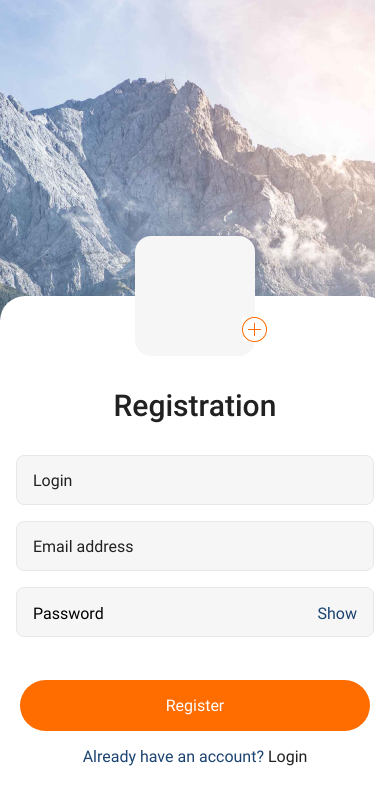
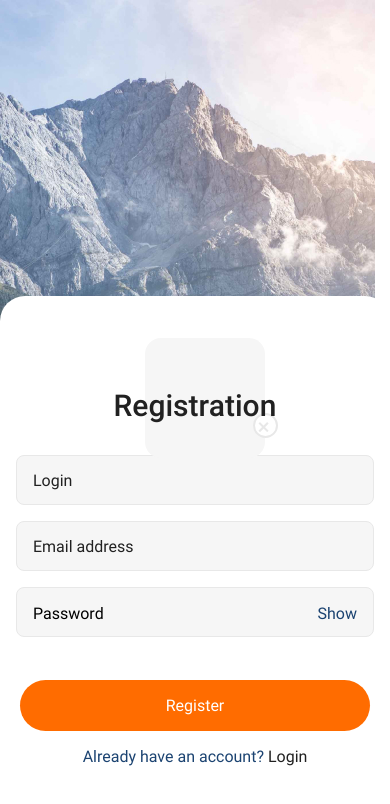
Before and after one commit to IgorSME/isw-react-native, a React Native app: screen /Create in a window 390 px wide. Both pictures are taken after a click on the element "Register". Shown: the top 804 px of the page. Built offline with nearby package versions, Linux system fonts and the light colour scheme; no server answers.

Commit message:
add firebase

```diff
--- /dev/null
+++ b/Components/Avatar.jsx
@@ -0,0 +1,87 @@
+import { Image, StyleSheet, Text, TouchableOpacity, View } from "react-native";
+import { useSelector } from "react-redux";
+
+const Avatar = ({ isEmpty, navigation, isAuth }) => {
+  const chooseAvatar = () => {
+    navigation.navigate("CreateAvatarScreen", { isAuth: isAuth });
+  };
+  const { photoURL } = useSelector((state) => state.auth);
+
+  const avatar = <Image source={{ uri: photoURL }} style={styles.avatarImg} />;
+
+  const addBtn = isEmpty ? (
+    <Text style={styles.avatarInputBtnTextEmpty}>+</Text>
+  ) : (
+    <Text
+      style={{
+        ...styles.avatarInputBtnTextEmpty,
+        ...styles.avatarInputBtnText,
+      }}
+    >
+      +
+    </Text>
+  );
+
+  return (
+    <View style={styles.avatarInput}>
+      {avatar}
+      <TouchableOpacity
+        activeOpacity={0.7}
+        onPress={chooseAvatar}
+        style={{
+          ...styles.avatarInputBtn,
+          borderColor: isEmpty ? "#FF6C00" : "#E8E8E8",
+        }}
+      >
+        {addBtn}
+      </TouchableOpacity>
+    </View>
+  );
+};
+
+export default Avatar;
+
+const styles = StyleSheet.create({
+  avatarInput: {
+    width: 120,
+    height: 120,
+    backgroundColor: "#F6F6F6",
+    borderRadius: 16,
+    position: "absolute",
+
+    left: "50%",
+    transform: [{ translateX: -50 }, { translateY: -50 }],
+  },
+  avatarImg: {
+    width: "100%",
+    height: "100%",
+    overflow: "hidden",
+    borderRadius: 16,
+    resizeMode: "contain",
+  },
+  avatarInputBtn: {
+    flex:1,
+    position: "absolute",
+    width: 25,
+    height: 25,
+    backgroundColor: "#FFFFFF",
+    borderRadius: 90,
+    borderColor: "#FF6C00",
+    borderWidth: 2,
+    justifyContent: "center",
+    alignItems: "center",
+    right: -12.5,
+    bottom: 20,
+  },
+  avatarInputBtnTextEmpty: {
+    color: "#FF6C00",
+    justifyContent: "center",
+    textAlign: "center",
+    fontSize: 26,
+    lineHeight: 26,
+  },
+  avatarInputBtnText: {
+    color: "#E8E8E8",
+    transform: [{ rotate: "45deg" }],
+  },
+});
--- /dev/null
+++ b/Components/Comment.jsx
@@ -0,0 +1,71 @@
+import { Image, StyleSheet, Text, View } from "react-native";
+import { useSelector } from "react-redux";
+
+const Comment = ({ comment }) => {
+  return (
+    <View style={styles.container}>
+      {/* <Image source={{ uri: avatar }} style={styles.avatar} /> */}
+      <View style={styles.comment}>
+        <Text style={styles.text}>{comment.comment}</Text>
+        <Text style={styles.commentDate}>{comment.dateComment}</Text>
+      </View>
+    </View>
+  );
+};
+
+export default Comment;
+const styles = StyleSheet.create({
+  container: {
+    paddingTop: 24,
+    flexDirection: "row",
+  },
+  avatar: {
+    borderRadius: 8,
+    width: 28,
+    height: 28,
+  },
+  comment: {
+    padding: 16,
+    flexShrink: 1,
+    width: "100%",
+    backgroundColor: "rgba(0, 0, 0, 0.03)",
+    borderBottomLeftRadius: 6,
+    borderBottomRightRadius: 6,
+  },
+  leftComment: {
+    marginLeft: 16,
+    borderTopLeftRadius: 0,
+    borderTopRightRadius: 6,
+  },
+  rightComment: {
+    marginRight: 16,
+    borderTopLeftRadius: 6,
+    borderTopRightRadius: 0,
+  },
+  text: {
+    fontFamily: "Roboto-Regular",
+    fontStyle: "normal",
+    fontWeight: "400",
+    fontSize: 13,
+    lineHeight: 18,
+
+    color: "#212121",
+  },
+  date: {
+    marginTop: 8,
+    fontFamily: "Roboto-Regular",
+    fontStyle: "normal",
+    fontWeight: "400",
+    fontSize: 10,
+    lineHeight: 12,
+    textAlign: "right",
+
+    color: "#BDBDBD",
+  },
+  dateRight: {
+    textAlign: "right",
+  },
+  dateLeft: {
+    textAlign: "left",
+  },
+});
--- a/Screens/MainScreens/ProfileScreen.jsx
+++ b/Screens/MainScreens/ProfileScreen.jsx
@@ -1,7 +1,11 @@
 import React from "react";
 import { View, Text, StyleSheet } from "react-native";
+import { useState, useEffect } from "react";
+import { useSelector } from "react-redux";
 
 export default function ProfileScreen() {
+  const [posts, setPosts] = useState([]);
+  const { userId, nickname } = useSelector((state) => state.auth);
   return (
     <View style={styles.container}>
       <Text>ProfileScreen</Text>
--- a/Screens/NestedScreens/CommentsScreen.jsx
+++ b/Screens/NestedScreens/CommentsScreen.jsx
@@ -1,11 +1,113 @@
-import React from "react";
-import { View, Text, StyleSheet, Image } from "react-native";
+import { useEffect, useState } from "react";
+import {
+  View,
+  Text,
+  StyleSheet,
+  Image,
+  TextInput,
+  TouchableOpacity,
+  TouchableWithoutFeedback,
+  KeyboardAvoidingView,
+  Keyboard,
+} from "react-native";
+import Comment from "../../Components/Comment";
+import { AntDesign } from "@expo/vector-icons";
+import { db } from "../../firebase/config";
+import {
+  doc,
+  collection,
+  addDoc,
+  updateDoc,
+  query,
+  onSnapshot,
+} from "firebase/firestore";
+import { useSelector } from "react-redux";
 
 export default function CommentsScreen({ route }) {
+  const [comment, setComment] = useState("");
+  const [allComments, setAllComments] = useState([]);
+  const [isShowKeyboard, setIsShowKeyboard] = useState(false);
+  const { postId } = route.params;
+  const { nickname } = useSelector((state) => state.auth);
+
+  const getAllComments = () => {
+    const q = query(collection(db, "posts", postId, "comments"));
+    const unsubscribe = onSnapshot(q, (querySnapshot) => {
+      const allComment = [];
+      querySnapshot.forEach((doc) => {
+        allComment.push(doc.data());
+      });
+      setAllComments(allComment);
+    });
+  };
+
+  useEffect(() => {
+    getAllComments();
+  }, []);
+
+  const sendComment = async () => {
+    const addComment = await addDoc(
+      collection(db, "posts", postId, "comments"),
+      {
+        comment,
+        nickname,
+        dateComment: Date.now().toString(),
+      }
+    );
+    keyboardHide();
+    setComment("");
+  };
+  const keyboardHide = () => {
+    setIsShowKeyboard(false);
+    Keyboard.dismiss();
+  };
+
   return (
-    <View style={styles.container}>
-      <Image source={{ uri: route.params.photo }} style={styles.postImage} />
-    </View>
+    <TouchableWithoutFeedback onPress={Keyboard.dismiss}>
+      <KeyboardAvoidingView
+        behavior={Platform.OS == "ios" ? "padding" : "height"}
+        style={{
+          flex: 1,
+          backgroundColor: "#FFFFFF",
+          // marginBottom: isShowKeyboard ? 144 : 16,
+        }}
+      >
+        <View style={styles.container}>
+          <Image
+            source={{ uri: route.params.photo }}
+            style={styles.postImage}
+          />
+          <View style={styles.comments}>
+            {allComments.map((item, i) => (
+              <Comment key={i} comment={item} />
+            ))}
+          </View>
+        </View>
+        <View
+          style={{
+            ...styles.inputCommentWrapper,
+            // marginBottom: isShowKeyboard ? 144 : 16,
+          }}
+        >
+          <TextInput
+            value={comment}
+            onChangeText={setComment}
+            placeholder="Comment..."
+            placeholderTextColor="#BDBDBD"
+            style={styles.input}
+            multiline
+          />
+          <View style={styles.sendBtnWrapper}>
+            <TouchableOpacity
+              style={{ ...styles.sendBtn, backgroundColor: "#FF6C00" }}
+              onPress={sendComment}
+            >
+              <AntDesign name="arrowup" size={24} color={"white"} />
+            </TouchableOpacity>
+          </View>
+        </View>
+      </KeyboardAvoidingView>
+    </TouchableWithoutFeedback>
   );
 }
 
@@ -22,4 +124,46 @@ const styles = StyleSheet.create({
     borderRadius: 8,
     marginBottom: 8,
   },
+  comments: {
+    marginTop: 32,
+  },
+  inputCommentWrapper: {
+    marginHorizontal: 16,
+    marginBottom: 16,
+    marginTop: 16,
+    justifyContent: "center",
+    backgroundColor: "#F6F6F6",
+    minHeight: 50,
+    justifyContent: "center",
+    borderColor: "#E8E8E8",
+    borderWidth: 1,
+    borderStyle: "solid",
+    borderRadius: 32,
+    position: "relative",
+  },
+  input: {
+    padding: 16,
+    paddingTop: 17,
+    fontStyle: "normal",
+    fontWeight: "500",
+    fontSize: 16,
+    lineHeight: 19,
+
+    color: "#BDBDBD",
+  },
+
+  sendBtnWrapper: {
+    position: "absolute",
+    right: 8,
+    top: 0,
+    height: "100%",
+    justifyContent: "center",
+  },
+  sendBtn: {
+    borderRadius: 90,
+    width: 34,
+    height: 34,
+    justifyContent: "center",
+    alignItems: "center",
+  },
 });
--- a/Screens/RegistrationScreen.jsx
+++ b/Screens/RegistrationScreen.jsx
@@ -1,5 +1,5 @@
 import React, { useState } from "react";
-
+import Avatar from "../Components/Avatar";
 import {
   StyleSheet,
   View,
@@ -75,7 +75,7 @@ export default function RegistrationScreen({ navigation }) {
                 paddingBottom: isShowKeyboard ? 32 : 78,
               }}
             >
-              <View style={styles.addPhoto}>
+              {/* <View style={styles.addPhoto}>
                 <Image source={{ url: "" }} />
                 <TouchableOpacity
                   activeOpacity={0.8}
@@ -84,7 +84,12 @@ export default function RegistrationScreen({ navigation }) {
                 >
                   <Image source={require("../assets/images/add.jpg")} />
                 </TouchableOpacity>
-              </View>
+              </View> */}
+              <Avatar
+                isEmplty={true}
+                navigation={navigation}
+                isRegestration={true}
+              />
               <Text style={styles.textHeader}>Registration</Text>
               <TextInput
                 value={state.login}
--- a/firebase/config.js
+++ b/firebase/config.js
@@ -1,6 +1,9 @@
 // Import the functions you need from the SDKs you need
 import { initializeApp } from "firebase/app";
 import { getAuth } from "firebase/auth";
+import "firebase/firestore";
+import "firebase/storage";
+import { getFirestore } from "firebase/firestore";
 
 const firebaseConfig = {
   apiKey: "AIzaSyAmrJTIn7alGwNrEFsstEanf8KZQkKV3HI",
@@ -16,3 +19,4 @@ const firebaseConfig = {
 const app = initializeApp(firebaseConfig);
 export default app;
 export const auth = getAuth(app);
+export const db = getFirestore(app);
--- a/redux/auth/authOperations.js
+++ b/redux/auth/authOperations.js
@@ -16,13 +16,14 @@ export const authSignUpUser =
       await createUserWithEmailAndPassword(auth, email, password);
       await updateProfile(auth.currentUser, {
         displayName: login,
-        //   photoURL: state.auth.photoURL,
+        photoURL: state.auth.photoURL,
       });
       let user = auth.currentUser;
       dispatch(
         authSlice.actions.updateUserProfile({
           userId: user.uid,
           nickname: user.displayName,
+          photoURL: user.photoURL,
         })
       );
     } catch (error) {
@@ -52,6 +53,7 @@ export const authStateChangeUser = () => async (dispatch, getState) => {
       const userUpdateProfile = {
         nickname: user.displayName,
         userId: user.uid,
+        photoURL: user.photoURL,
       };
       dispatch(authSlice.actions.updateUserProfile(userUpdateProfile));
       dispatch(authSlice.actions.authStateChange({ stateChange: true }));
--- a/redux/auth/authReducer.js
+++ b/redux/auth/authReducer.js
@@ -4,6 +4,7 @@ const state = {
   userId: null,
   nickname: null,
   stateChange: false,
+  photoUrl: "",
 };
 
 export const authSlice = createSlice({
@@ -15,12 +16,16 @@ export const authSlice = createSlice({
       userId: payload.userId,
       nickname: payload.nickname,
       //   email: payload.email,
-      //   photoURL: payload.photoURL,
+      photoURL: payload.photoURL,
     }),
     authStateChange: (state, { payload }) => ({
       ...state,
       stateChange: payload.stateChange,
     }),
     authSignOut: () => state,
+    updateAvatar: (state, { payload }) => ({
+      ...state,
+      photoURL: payload.photoURL,
+    }),
   },
 });
```
Also changed, not shown: Components/PostCard.jsx (+10 -5 lines), Screens/MainScreens/CreatePostsScreen.jsx (+44 -4 lines), Screens/NestedScreens/DefaultPostScreen.jsx (+20 -7 lines), Screens/NestedScreens/MapScreen.jsx (+4 -4 lines).
